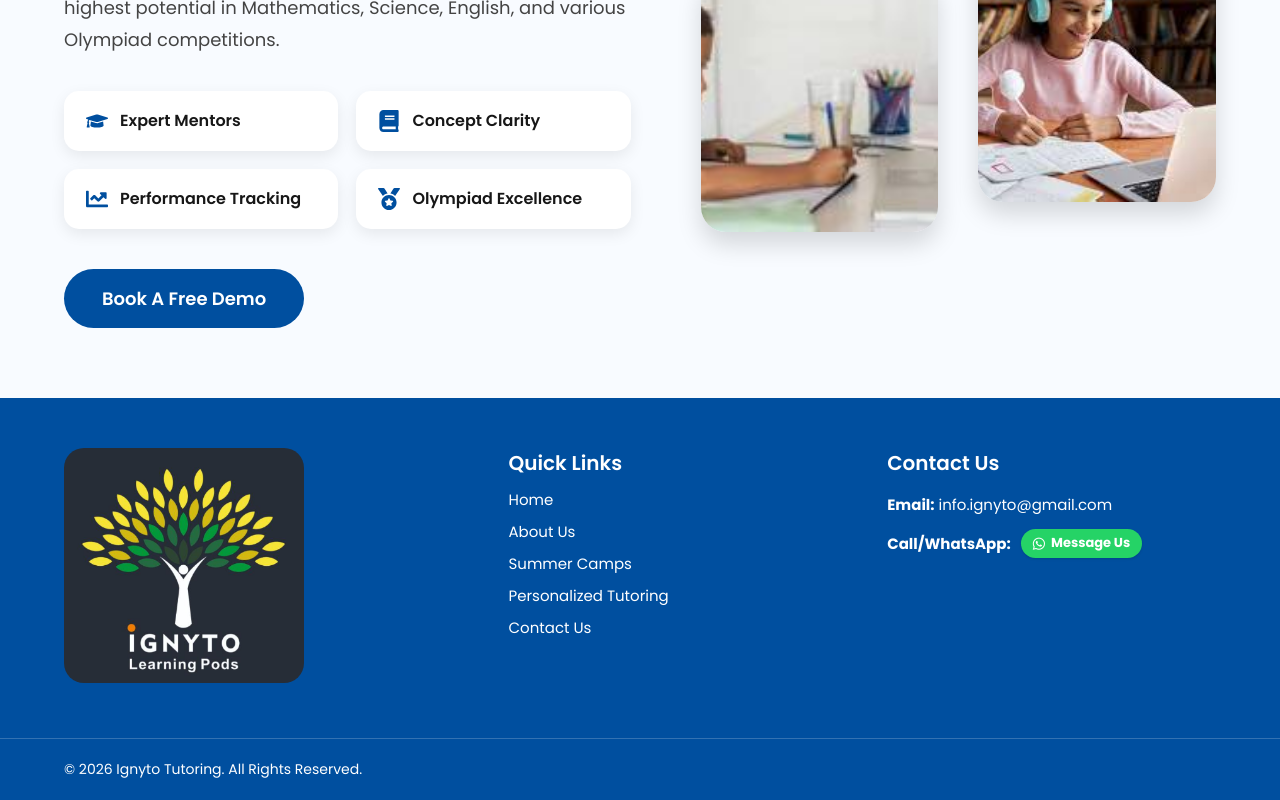
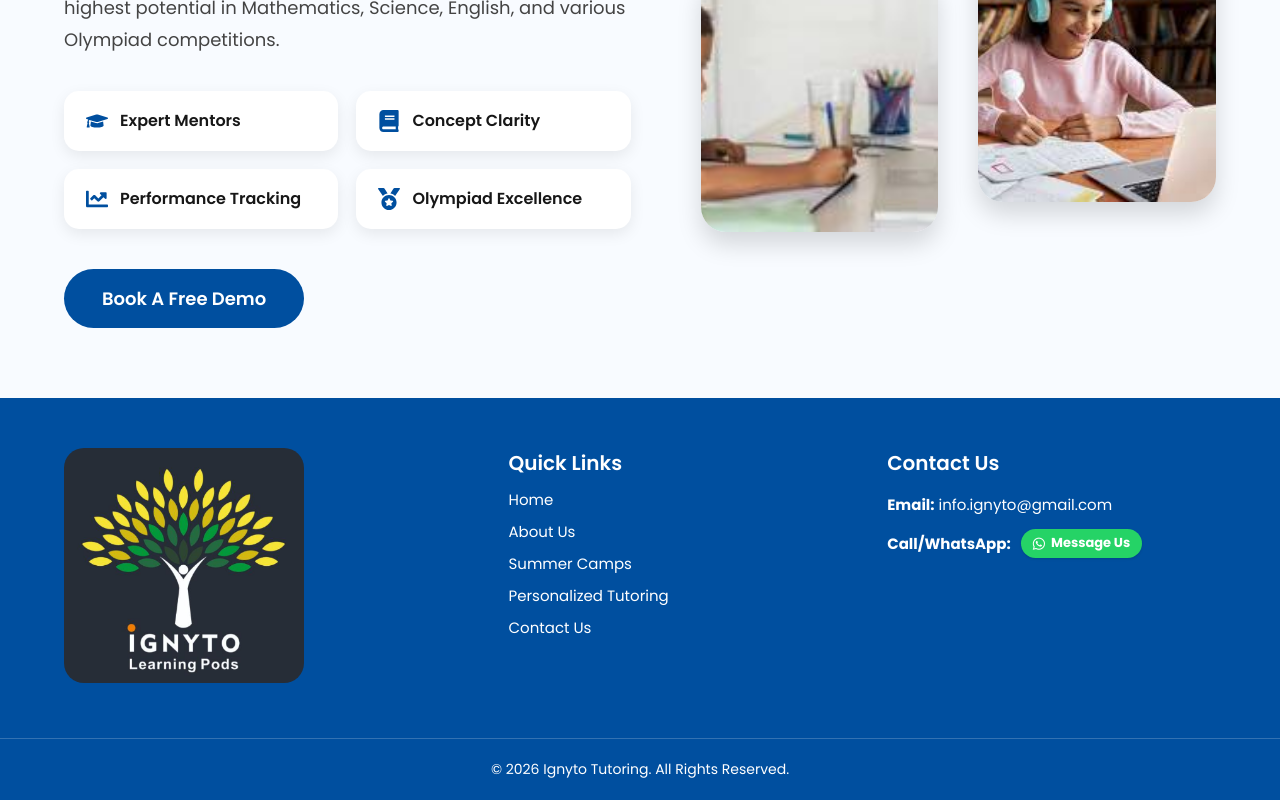
Before and after one commit to ASVABwarriors/Ignyto, a Next.js app: page / in a window 1280 px wide. Shown: the part 2147-2947 px from the top of the page. Built offline with nearby package versions, Linux system fonts and the light colour scheme; no server answers; the database is empty.

Commit message:
Update Footer.tsx

```diff
--- a/src/components/layout/Footer.tsx
+++ b/src/components/layout/Footer.tsx
@@ -66,7 +66,7 @@ export default function Footer() {
       </div>
 
       <div className="w-full border-t border-white/20">
-        <div className="w-[90%] max-w-[1300px] mx-auto flex flex-col md:flex-row justify-between items-center py-[15px] md:py-[20px] text-[12px] md:text-[14px] gap-3">
+        <div className="w-[90%] max-w-[1300px] mx-auto flex justify-center items-center py-[15px] md:py-[20px] text-[12px] md:text-[14px]">
           <div className="text-center">
             © {new Date().getFullYear()} Ignyto Tutoring. All Rights Reserved.
           </div>
```
